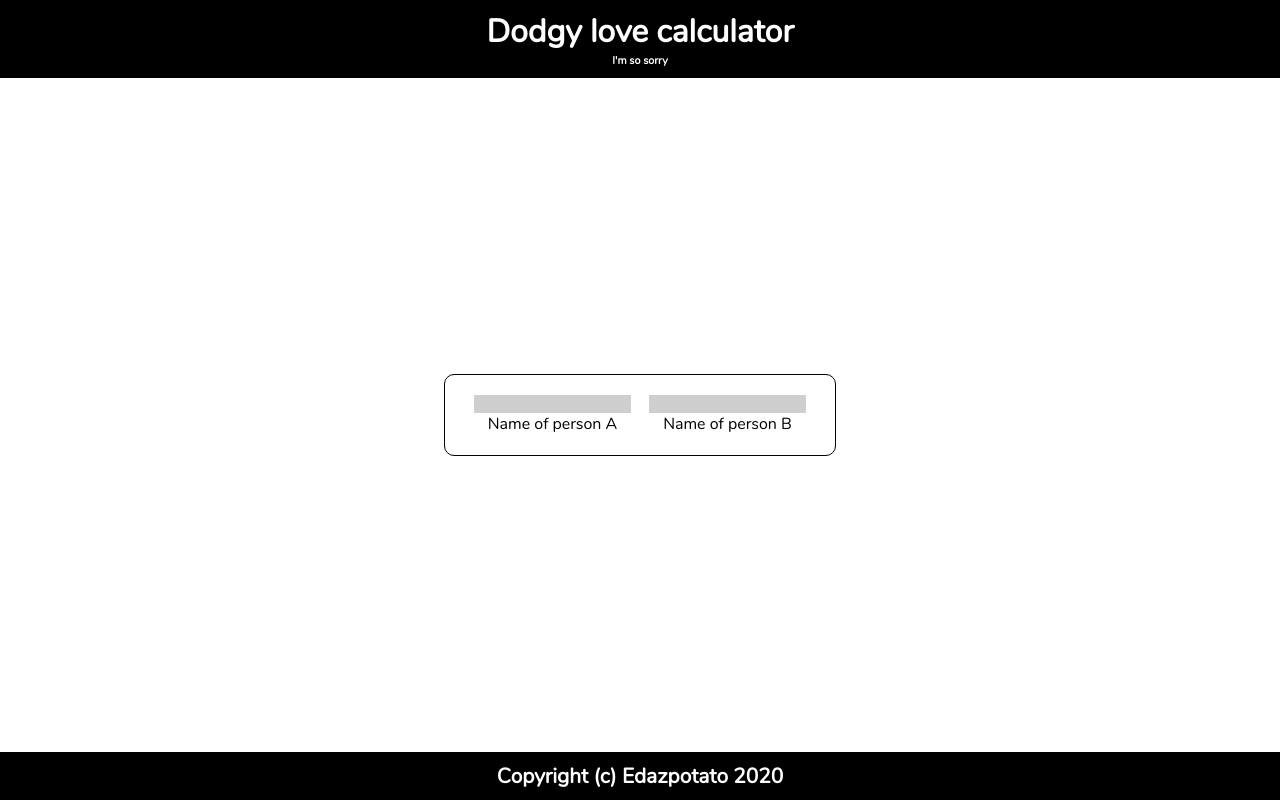
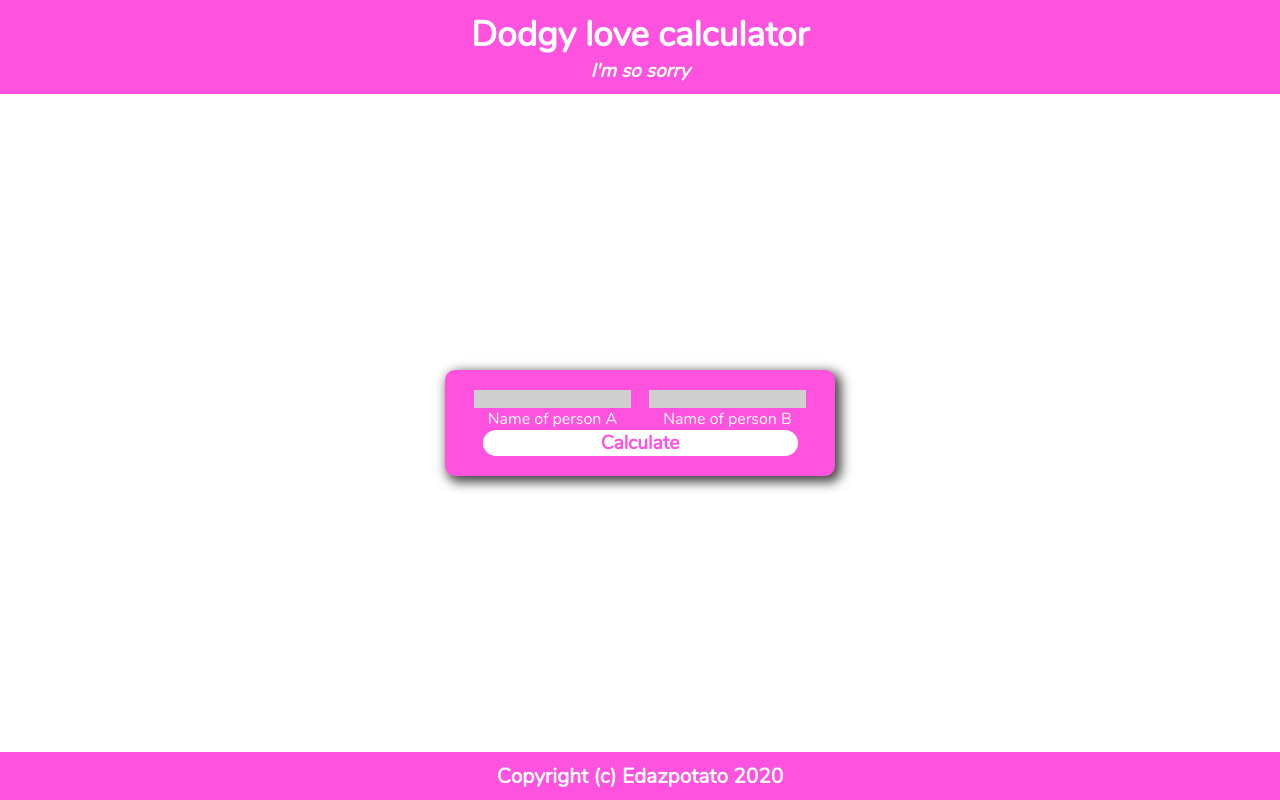
Before and after one commit to edazpotato/dodgy-love-calculator, a plain HTML site: page index.html in a window 1280 px wide. Drawn offline with Linux system fonts and the light colour scheme.

Commit message:
coding yes

```diff
--- a/app.js
+++ b/app.js
@@ -1,7 +1,18 @@
 function setup() {
-
+	var form = document.getElementById("input");
+	var output = document.getElementById("output");
+	var input1 = document.getElementById("name-1");
+	var input2 = document.getElementById("name-2");
+	form.addEventListener("submit", function(e){
+		e.preventDefault();
+		var name1 = input1.value;
+		var name2 = input2.value;
+		var percent = Math.floor(Math.random() * 100) + 1;
+		var html = '<img class="output--image" src="heart.png" /><h3 class="output--names">'+name1+' & '+name2+'</h3><p class="output--text">are</p><h2 class="output--percent">'+percent+'%</h2><p class="output--text">compatible!</p>'
+		output.innerHTML = html;
+	});
 }
 
 document.addEventListener("DOMContentLoaded", function(){
-	setup()
-}
+	setup();
+});
--- a/index.html
+++ b/index.html
@@ -6,6 +6,7 @@
     <meta http-equiv="X-UA-Compatible" content="ie=edge"/>
     <title>Dodgy love calculator</title>
     <link rel="stylesheet" href="styles.css" />
+    <script src="app.js" defer></script>
 </head>
 <body class="page">
     <header class="header">
@@ -14,15 +15,18 @@
 	</header>
 	<main class="main">
 		<section class="app" id="app">
-			<form class="inputs" id="input">
+			<form class="form" id="input">
+        <section class="inputs">
   				<aside class="name-input">
-					<input class="name-input--input" type="text" id="name-1" />
+  					<input class="name-input--input" type="text" id="name-1" required />
             <label class="name-input--label" for="name-1">Name of person A</label>
           </aside>
           <aside class="name-input">
-					<input class="name-input--input" type="text" id="name-2" />
+  					<input class="name-input--input" type="text" id="name-2" required />
             <label class="name-input--label" for="name-2">Name of person B</label>
           </aside>
+        </section>
+        <input class="submit" type="submit" value="Calculate">
 			</form>
 			<article class="output" id="output">
 			</article>
--- a/styles.css
+++ b/styles.css
@@ -11,6 +11,19 @@
        url('fonts/nunito-v14-latin-regular.ttf') format('truetype'), /* Safari, Android, iOS */
        url('fonts/nunito-v14-latin-regular.svg#Nunito') format('svg'); /* Legacy iOS */
 }
+:root {
+  /**/
+  --primary-color: #ff52df;
+  --text-on-primary-color: #ffffff;
+  --secondary-color: #ffffff;
+  --text-on-secondary-color: #000000;
+  /**//*
+  --primary-color: #000000;
+  --text-on-primary-color: #ffffff;
+  --secondary-color: #ffffff;
+  --text-on-secondary-color: #000000;
+*/
+}
 * {
   font-family: Nunito;
   box-sizing: border-box;
@@ -22,6 +35,8 @@
 html, body {
   height: 100%;
   width: 100%;
+  background-color: var(--secondary-color);
+  color: var(--text-on-secondary-color);
 }
 .page {
   display: flex;
@@ -29,8 +44,8 @@ html, body {
 }
 .footer {
   padding: 10px;
-  background-color: #000000;
-  color: #ffffff;
+  background-color: var(--primary-color);
+  color: var(--text-on-primary-color);
   text-align: center;
   font-size: 130%;
   font-weight: bold;
@@ -41,8 +56,17 @@ html, body {
   flex-direction: column;
   align-items: center;
   justify-content: center;
-  color: #ffffff;
-  background-color: #000000;
+  background-color: var(--primary-color);
+  color: var(--text-on-primary-color);
+  text-align: center;
+}
+.title {
+  font-weight: bold;
+  font-size: 220%;
+}
+.subtitle {
+  font-style: italic;
+  font-size: 120%;
 }
 .main {
   flex: 1;
@@ -51,9 +75,28 @@ html, body {
   align-items: center;
 }
 .app {
-  border: 1px solid #000000;
+  background-color: var(--primary-color);
+  color: var(--text-on-primary-color);
   border-radius: 10px;
   padding: 20px;
+  box-shadow: 4px 4px 12px 2px rgba(0,0,0,0.75);
+  transition: box-shadow 0.5s;
+}
+.app:hover, .app:focus {
+  box-shadow: 7px 7px 12px 2px rgba(0,0,0,0.75);
+}
+.form {
+  display: flex;
+  flex-direction: column;
+  align-items: center;
+}
+.submit {
+  font-weight: bold;
+  font-size: 120%;
+  border-radius: 100px;
+  background-color: var(--text-on-primary-color);
+  color: var(--primary-color);
+  width: 90%;
 }
 .inputs {
   display: flex;
@@ -72,3 +115,27 @@ html, body {
   text-align: center;
   width: 100%;
 }
+.output {
+  display: flex;
+  flex-direction: column;
+  align-items: center;
+}
+.output--image {
+  width: 100px;
+  height: 100px;
+}
+.output--names {
+  font-size: 130%;
+  font-style: italic;
+}
+.output--percent {
+  font-size: 380%;
+  font-weight: bold;
+  animation: wobble 1s infinite;
+}
+@keyframes wobble {
+  0%  { -webkit-transform:  rotate(0deg); }
+  20%  { -webkit-transform:  rotate(10deg); }
+  50%  { -webkit-transform:  rotate(-10deg); }
+  100%  { -webkit-transform:  rotate(0deg); }
+}
```
Also changed, not shown: heart.png (added). Lines whose indentation alone changed are shown as unchanged.
